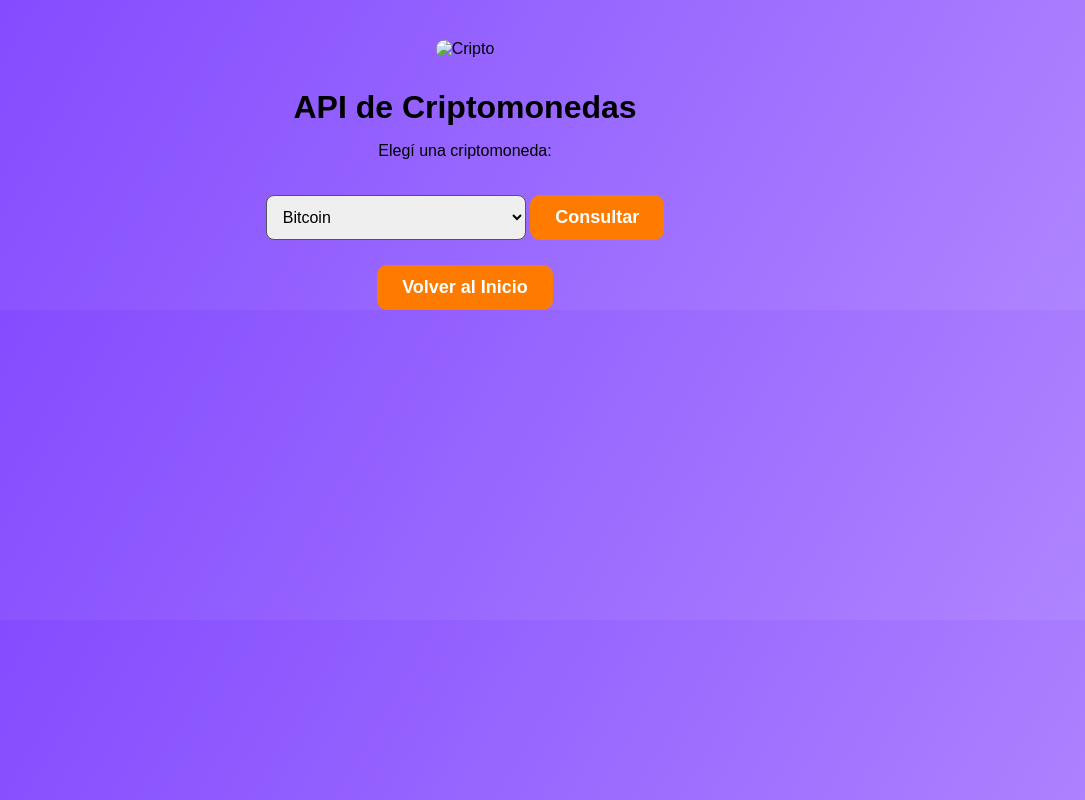
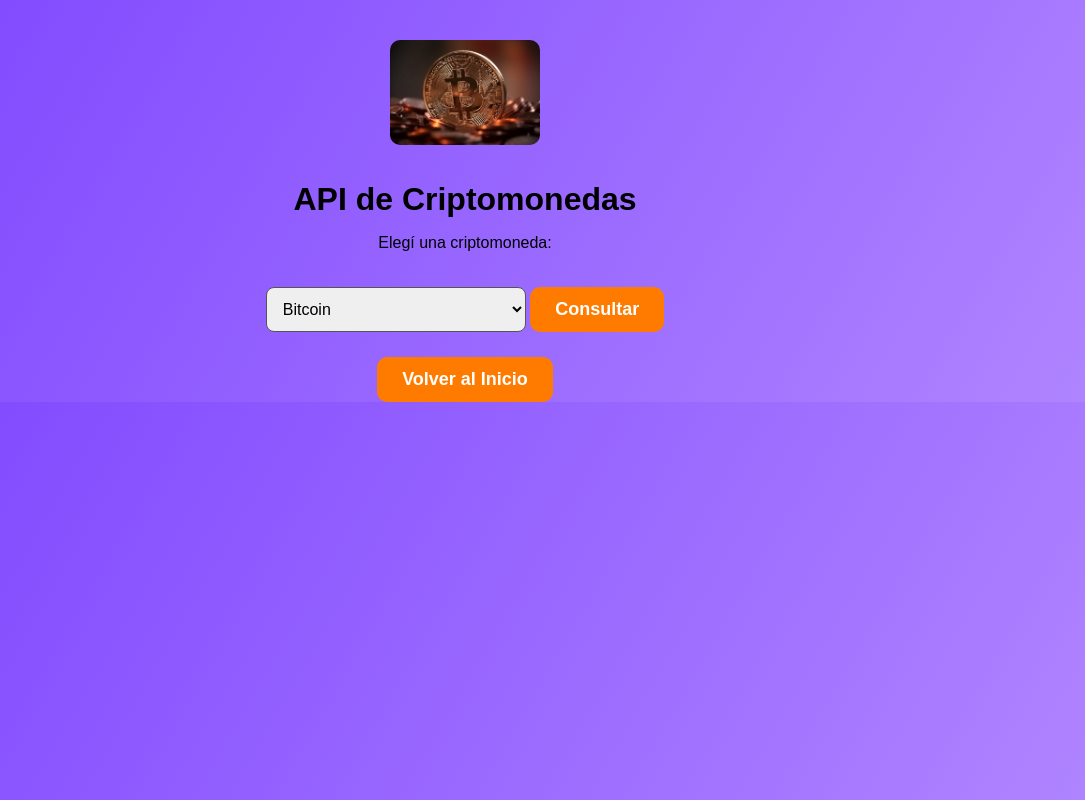
Before and after one commit to ZDxrKyZ/TP4_Fabrizio_Quinonez, a plain HTML site: page cripto.html in a window 1280 px wide. Shown: the whole page, without its empty margins (175-1260 px from the left). Drawn offline with Linux system fonts and the light colour scheme.

Commit message:
Update cripto.html

```diff
--- a/cripto.html
+++ b/cripto.html
@@ -8,7 +8,7 @@
 </head>
 <body>
 <body id="cripto">
-    <img src="images/cripto.jpg" alt="Cripto" width="120">
+    <img src="statics/images/cripto.jpg" alt="Cripto" width="120">
     <h1>API de Criptomonedas</h1>
     <p>Elegí una criptomoneda:</p>
 
```
